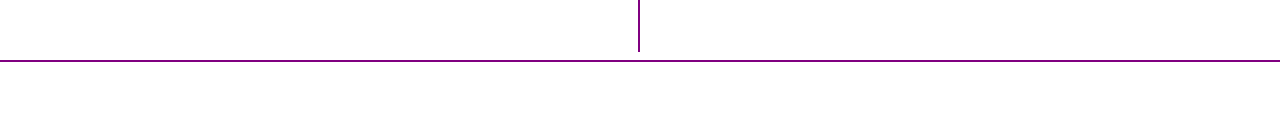
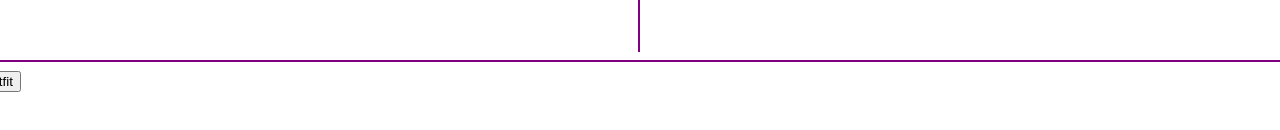
Before and after one commit to dominico25/seng401-project, a React (Create React App) app: page /CreateOutfit in a window 1280 px wide. Shown: the part 648-778 px from the top of the page. Built offline with nearby package versions, Linux system fonts and the light colour scheme.

Commit message:
Update CreateOutfit.js

```diff
--- a/src/CreateOutfit.js
+++ b/src/CreateOutfit.js
@@ -5,6 +5,24 @@ import { Link } from 'react-router-dom';
 import './create-outfit.css';
 
 function CreateOutfit() {
+
+    const [saveOutfitClicked, setsaveOutfitClicked] = useState(false);
+
+
+
+    const saveOutfitClickedResult = () => {
+        //add logic to maybe display a message indicating that the outfit has been saved.
+        // could add other things as well
+        //maybe add logic to display an overlay where the user can enter the category to which each item in the outfit belongs to
+
+        setsaveOutfitClicked(true);
+    }
+
+
+
+
+
+
     return (
 
         <body id = "fullbody">
@@ -50,7 +68,9 @@ function CreateOutfit() {
                     </div>
                 </div>
                 <hr></hr>
-                <div id = "page-bottom"></div>
+                <div id = "page-bottom">
+                    <button onClick={() => setsaveOutfitClicked()} id = "saveoutfit">Save Outfit</button>
+                </div>
 
             </div>
 
```
